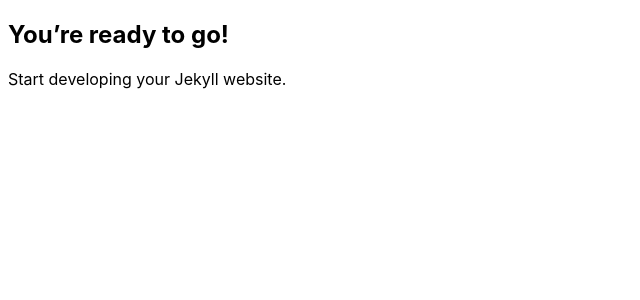
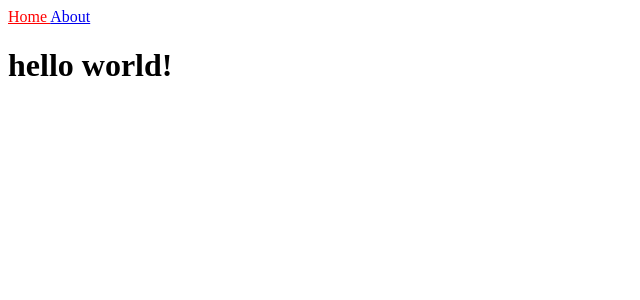
Before and after one commit to reudekx/reudekx.github.io, a Jekyll site: the page built from index.html, in a window 1280 px wide. Shown: the top 300 px of the page, without its empty margins (0-640 px from the left). Built offline with Jekyll 4.4.1, drawn with Linux system fonts in a browser that asks for light colours.

Commit message:
뼈대 설정 중

```diff
--- /dev/null
+++ b/_data/navigation.yml
@@ -0,0 +1,4 @@
+- name: Home
+  link: /
+- name: About
+  link: /about.html
--- /dev/null
+++ b/_includes/navigation.html
@@ -0,0 +1,7 @@
+<nav>
+    {% for item in site.data.navigation %}
+      <a href="{{ item.link }}" {% if page.url == item.link %}style="color: red;"{% endif %}>
+        {{ item.name }}
+      </a>
+    {% endfor %}
+  </nav>
--- a/_layouts/default.html
+++ b/_layouts/default.html
@@ -1,12 +1,12 @@
-<!DOCTYPE html>
-<html lang="{{ site.lang | default: "en-US" }}">
+<!doctype html>
+<html>
   <head>
-    <meta name="viewport" content="width=device-width, initial-scale=1">
     <meta charset="utf-8">
-    <title>{{ page.title }} - {{ site.title }}</title>
-    <link rel="stylesheet" href="{{ "/assets/css/main.css" | relative_url }}">
+    <title>{{ page.title }}</title>
+    <link rel="stylesheet" href="/assets/css/styles.css">
   </head>
   <body>
+    {% include navigation.html %}
     {{ content }}
   </body>
 </html>
--- a/_sass/base.scss
+++ /dev/null
@@ -1,9 +0,0 @@
-$backgroundColor: #ffffff;
-$bodyColor: #000000;
-$bodyFont: -apple-system,BlinkMacSystemFont,"Segoe UI",Helvetica,Arial,sans-serif,"Apple Color Emoji","Segoe UI Emoji","Segoe UI Symbol";
-
-body {
-  background: $backgroundColor;
-  color: $bodyColor;
-  font-family: $bodyFont;
-}
--- /dev/null
+++ b/_sass/main.scss
@@ -0,0 +1,3 @@
+.current {
+  color: green;
+}
--- a/assets/css/main.scss
+++ /dev/null
@@ -1,4 +0,0 @@
----
----
-
-@import "base";
--- /dev/null
+++ b/assets/css/styles.scss
@@ -0,0 +1,3 @@
+---
+---
+@import "main";
--- /dev/null
+++ b/index.html
@@ -0,0 +1,5 @@
+---
+layout: default
+title: Home
+---
+<h1>{{ "Hello World!" | downcase }}</h1>
--- a/index.md
+++ /dev/null
@@ -1,8 +0,0 @@
----
-layout: default
-title: "Happy Jekylling!"
----
-
-## You're ready to go!
-
-Start developing your Jekyll website.
```
Also changed, not shown: about.md (added, +7 -0 lines).
